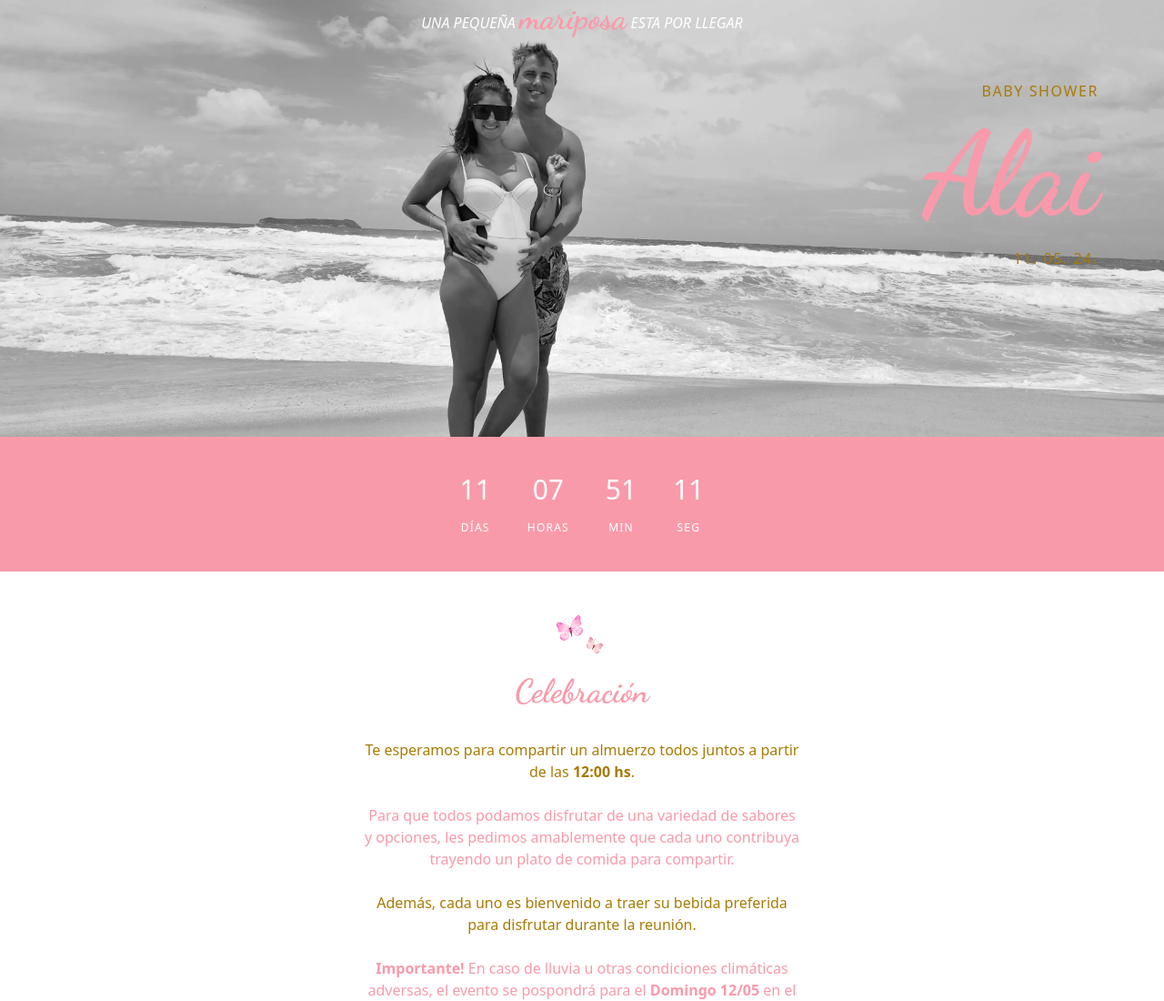
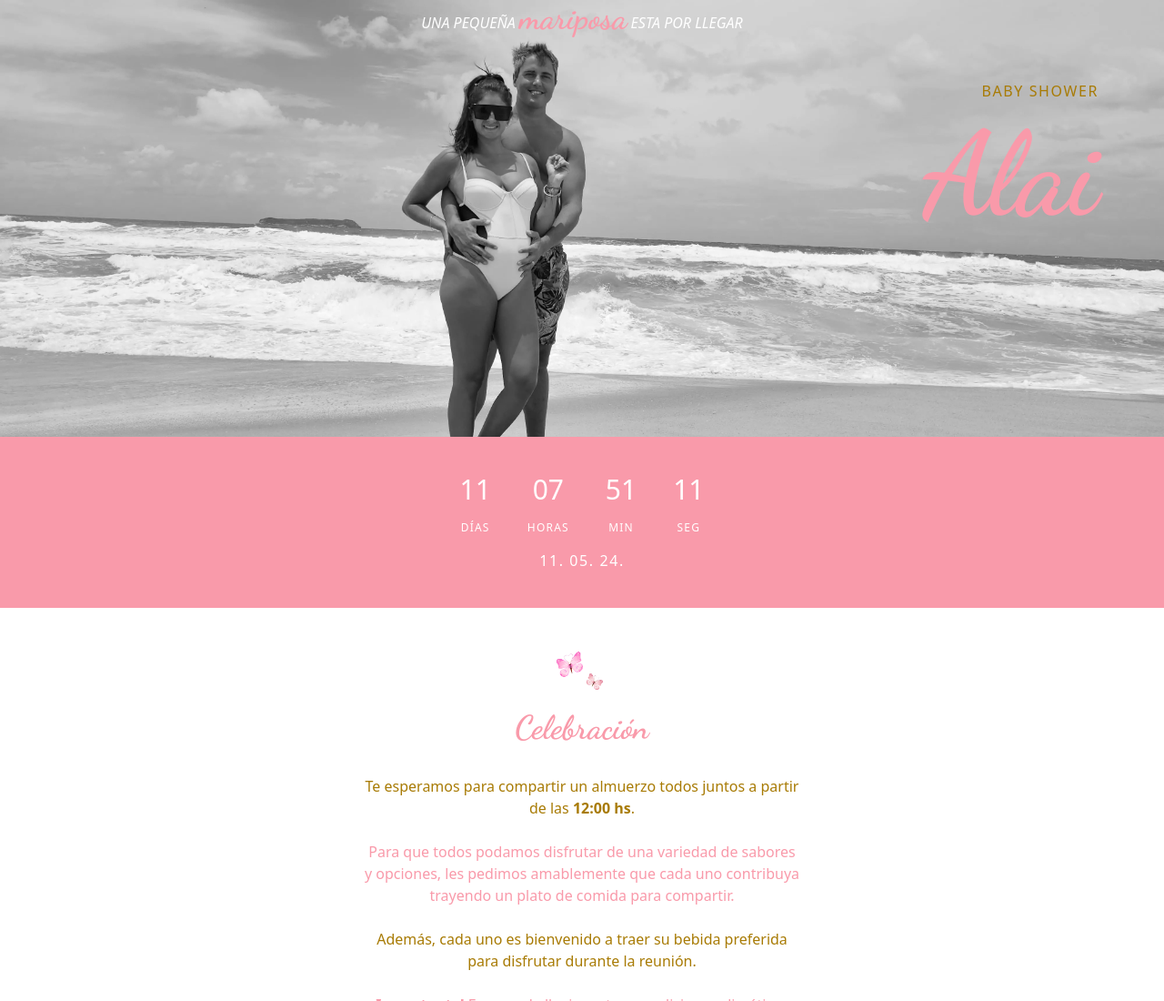
Before and after one commit to gabisanmartin12/alai-baby-shower-invitation, a plain HTML site: page index.html in a window 1280 px wide. Shown: the top 1100 px of the page at 91% size. Drawn offline with nearby package versions, Linux system fonts and the light colour scheme.

Commit message:
move date to countdown section.

```diff
--- a/index.html
+++ b/index.html
@@ -56,17 +56,12 @@
         >
           Alai
         </h1>
-        <span class="text-gold uppercase tracking-widest max-sm:text-sm"
-          >11. 05. 24.</span
-        >
       </div>
     </header>
 
     <main>
-      <section
-        id="countdown-container"
-        class="flex justify-center py-10 px-4 bg-pinky text-white gap-10"
-      >
+      <section id="countdown-container" class="py-10 px-4 bg-pinky text-white">
+        <div class="flex justify-center gap-10">
           <div class="flex flex-col items-center justify-center gap-4">
             <p class="text-3xl" id="txt-days">00</p>
             <span class="uppercase text-xs tracking-widest">D&iacute;as</span>
@@ -83,6 +78,10 @@
             <p class="text-3xl" id="txt-seconds">00</p>
             <span class="uppercase text-xs tracking-widest">Seg</span>
           </div>
+        </div>
+        <p class="flex-1 text-center mt-4 tracking-widest font-thin">
+          11. 05. 24.
+        </p>
       </section>
 
       <section
@@ -121,16 +120,18 @@
             <br />
             <br />
             <span>
-              <b>Importante!</b> En caso de lluvia u otras condiciones climáticas
-              adversas, el evento se pospondrá para el <b>Domingo 12/05</b> en el mismo
-              horario y en la siguiente ubicación: <b>Balcarce 1356</b>.
+              <b>Importante!</b> En caso de lluvia u otras condiciones
+              climáticas adversas, el evento se pospondrá para el
+              <b>Domingo 12/05</b> en el mismo horario y en la siguiente
+              ubicación: <b>Balcarce 1356</b>.
             </span>
 
-            <br/>
-            <br/>
+            <br />
+            <br />
 
             <span>
-              Pero no te preocupes que en caso de cambio te vamos a estar avisando! Gracias por tu comprensión 💖
+              Pero no te preocupes que en caso de cambio te vamos a estar
+              avisando! Gracias por tu comprensión 💖
             </span>
           </p>
         </main>
```
Lines whose indentation alone changed are shown as unchanged.
